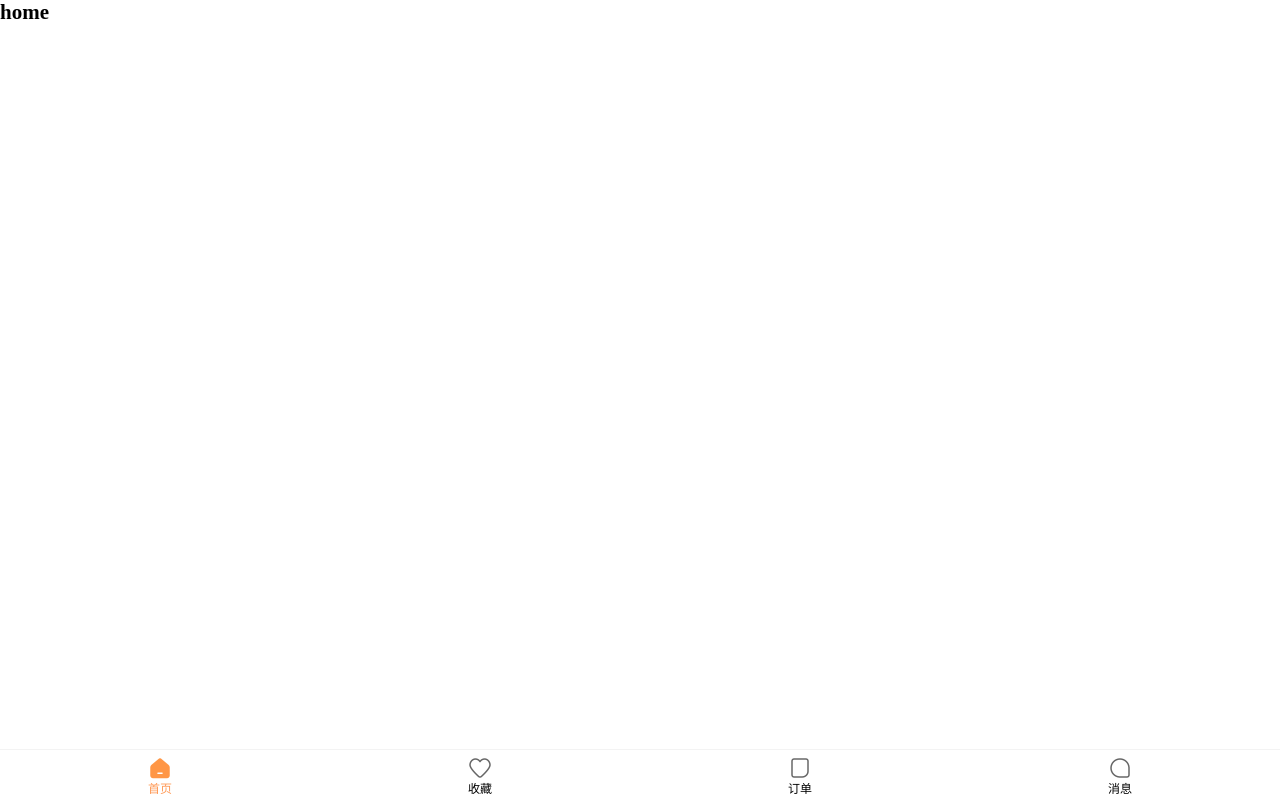
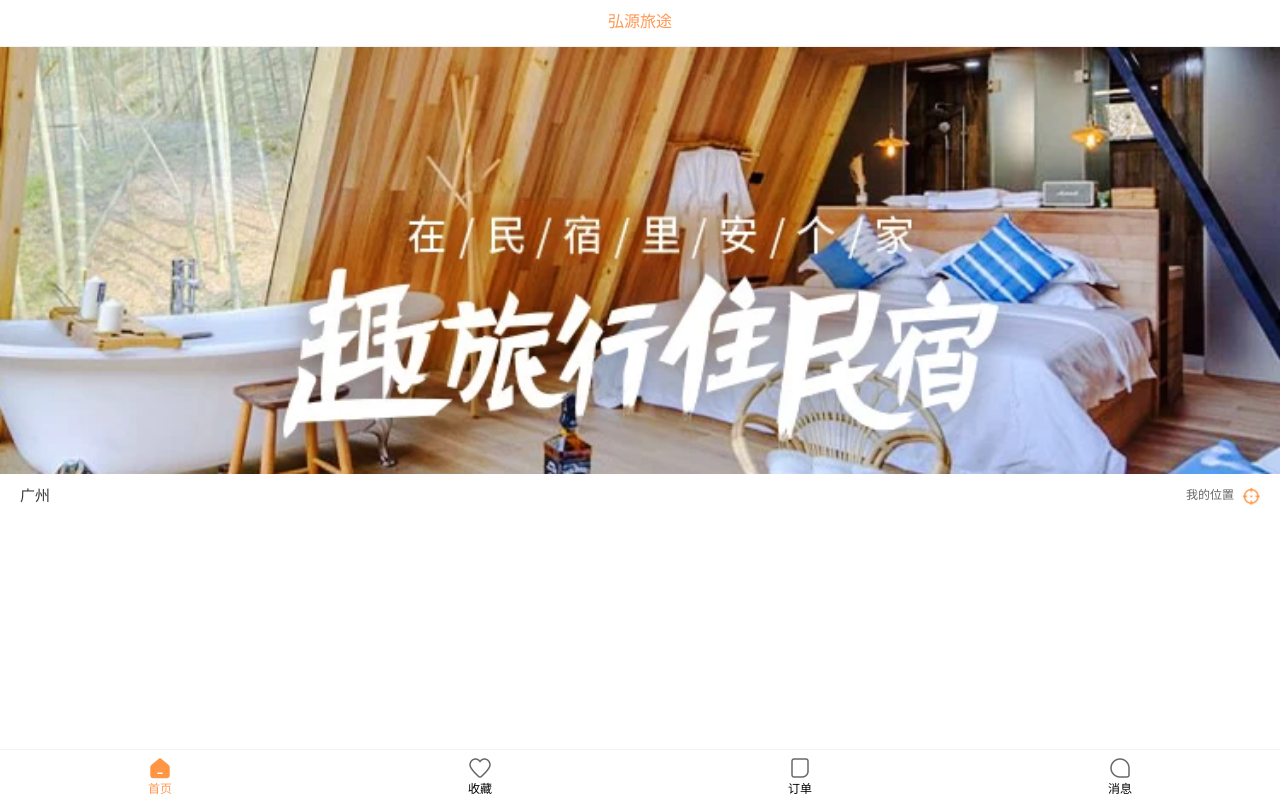
Before and after one commit to HersanKuang/hx-trip, a Vue app: page /home in a window 1280 px wide. Built offline with nearby package versions, Linux system fonts and the light colour scheme.

Commit message:
feat: vant ui的使用和位置部分功能的实现

```diff
--- a/package.json
+++ b/package.json
@@ -11,6 +11,7 @@
   "dependencies": {
     "normalize.css": "^8.0.1",
     "pinia": "^2.0.22",
+    "vant": "^3.6.3",
     "vue": "^3.2.37",
     "vue-router": "^4.1.5"
   },
@@ -19,6 +20,7 @@
     "less": "^4.1.3",
     "less-loader": "^11.0.0",
     "typescript": "^4.6.4",
+    "unplugin-vue-components": "^0.22.7",
     "vite": "^3.1.0",
     "vue-tsc": "^0.40.4"
   }
--- a/src/App.vue
+++ b/src/App.vue
@@ -1,10 +1,13 @@
 <script setup lang="ts">
 import Tabbar from "@/components/tabbar/tabbar.vue"
+import { useRoute } from "vue-router"
+
+const route = useRoute()
 </script>
 
 <template>
   <router-view />
-  <tabbar />
+  <tabbar v-if="!route.meta.hideTabbar" />
 </template>
 
 <style scoped>
--- a/src/assets/css/common.css
+++ b/src/assets/css/common.css
@@ -4,4 +4,5 @@
 
 body {
   font-size: 14px;
+  font-family: PingFangSC-Regular, Helvetica Neue, sans-serif;;
 }
--- a/src/router/index.ts
+++ b/src/router/index.ts
@@ -23,6 +23,13 @@ const router = createRouter({
     {
       path: "/message",
       component: () => import("@/views/message/message.vue")
+    },
+    {
+      path: "/city",
+      component: () => import("@/views/city/city.vue"),
+      meta: {
+        hideTabbar: true
+      }
     }
   ]
 })
--- /dev/null
+++ b/src/views/city/city.vue
@@ -0,0 +1,11 @@
+<script lang="ts" setup>
+
+</script>
+
+<template>
+  <div class="city">
+    <h2>city</h2>
+  </div>
+</template>
+
+<style lang="less" scoped></style>
--- /dev/null
+++ b/src/views/home/cpns/home-nav-bar.vue
@@ -0,0 +1,27 @@
+<script lang="ts" setup>
+
+</script>
+
+<template>
+  <div class="nav-bar">
+    <div class="nav-bar">
+      <div class="title">弘源旅途</div>
+    </div>
+  </div>
+</template>
+
+<style lang="less" scoped>
+  .nav-bar {
+    display: flex;
+    justify-content: center;
+    align-items: center;
+    height: 46px;
+    border-bottom: 1px solid #f2f2f2;
+
+    .title {
+      color: var(--primary-color);
+      font-size: 16px;
+      font-weight: 500;
+    }
+  }
+</style>
--- /dev/null
+++ b/src/views/home/cpns/home-search-box.vue
@@ -0,0 +1,64 @@
+<script lang="ts" setup>
+import { useRouter } from 'vue-router'
+
+const router = useRouter()
+// 位置/城市
+const cityClick = () => {
+  router.push("/city")
+}
+
+const positionClick = () => {
+  // 获取当前位置
+  navigator.geolocation.getCurrentPosition((res) => {
+    console.log("获取位置成功", res)
+  }, (err) => {
+    console.log("获取位置失败", err)
+  }, {
+    enableHighAccuracy: true,
+    timeout: 5000,
+    maximumAge: 0
+  })
+}
+</script>
+
+<template>
+  <div class="search-box">
+    <div class="location">
+      <div class="city" @click="cityClick">广州</div>
+      <div class="position" @click="positionClick">
+        <span class="text">我的位置</span>
+        <img src="@/assets/img/home/icon_location.png" alt="">
+      </div>
+    </div>
+  </div>
+</template>
+
+<style lang="less" scoped>
+.search-box {
+  .location {
+    display: flex;
+    align-items: center;
+    height: 44px;
+    padding: 0 20px;
+    .city {
+      flex: 1;
+      font-size: 15px;
+      color: #333333;
+    }
+    .position {
+      display: flex;
+      align-items: center;
+      width: 74px;
+      .text {
+        font-size: 12px;
+        color: #666666;
+      }
+      img {
+        width: 18px;
+        height: 18px;
+        margin-left: 8px;
+      }
+    }
+  }
+}
+</style>
--- a/src/views/home/home.vue
+++ b/src/views/home/home.vue
@@ -1,11 +1,24 @@
 <script lang="ts" setup>
-
+import HomeNavBar from "./cpns/home-nav-bar.vue"
+import HomeSearchBox from "./cpns/home-search-box.vue"
 </script>
 
 <template>
   <div class="home">
-    <h2>home</h2>
+    <home-nav-bar />
+    <div class="banner">
+      <img src="@/assets/img/home/banner.webp" alt="">
+    </div>
+    <home-search-box />
   </div>
 </template>
 
-<style lang="less" scoped></style>
+<style lang="less" scoped>
+.home {
+  .banner {
+    img {
+      width: 100%;
+    }
+  }
+}
+</style>
--- a/vite.config.ts
+++ b/vite.config.ts
@@ -1,11 +1,17 @@
 import { fileURLToPath, URL } from 'node:url'
-
 import { defineConfig } from 'vite'
 import vue from '@vitejs/plugin-vue'
+import Components from 'unplugin-vue-components/vite';
+import { VantResolver } from 'unplugin-vue-components/resolvers';
 
 // https://vitejs.dev/config/
 export default defineConfig({
-  plugins: [vue()],
+  plugins: [
+    vue(),
+    Components({
+      resolvers: [VantResolver()],
+    })
+  ],
   resolve: {
     extensions: ['.mjs', '.ts', '.js', '.vue', '.jsx', '.tsx', '.json'],
     alias: {
```
Also changed, not shown: components.d.ts (added, +15 -0 lines), 1 other file (tests, documents, lock files or other folders).
